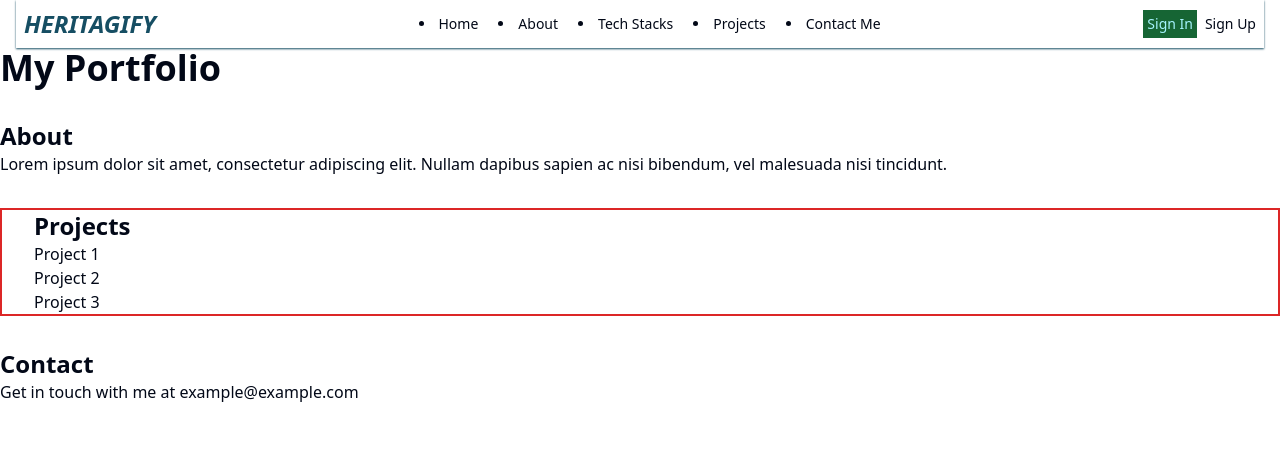
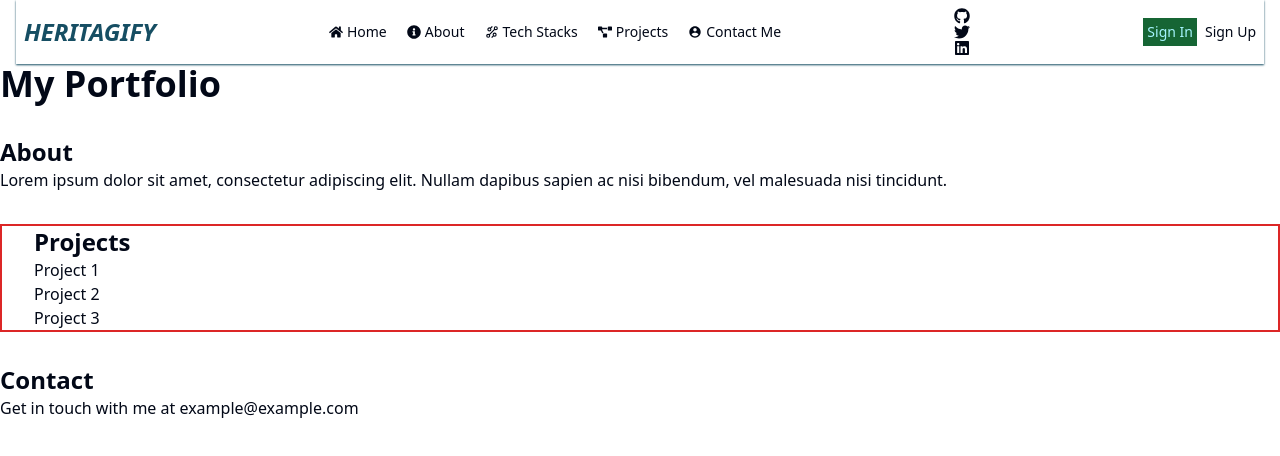
Before and after one commit to Heritagify/My-Portfolio, a Next.js app: page / in a window 1280 px wide. Shown: the top 456 px of the page. Built offline with nearby package versions, Linux system fonts and the light colour scheme.

Commit message:
more improvements with nextjs

```diff
--- a/components/Navbar.tsx
+++ b/components/Navbar.tsx
@@ -1,4 +1,14 @@
 import "../app/globals.css";
+import { FaGithub } from "react-icons/fa";
+import { FaTwitter } from "react-icons/fa";
+import { FaLinkedin } from "react-icons/fa";
+import { IoMdContact } from "react-icons/io";
+import { FaProjectDiagram } from "react-icons/fa";
+import { GrTechnology } from "react-icons/gr";
+import { FaHome } from "react-icons/fa";
+import { FaInfoCircle } from "react-icons/fa";
+
+
 
 export default function Navbar() {
   return (
@@ -8,12 +18,19 @@ export default function Navbar() {
           HERITAGIFY
         </h1>
         <div className="hidden md:flex space-x-5 text-sm ">
-          <li>Home</li>
-          <li>About</li>
-          <li>Tech Stacks</li>
-          <li>Projects</li>
-          <li>Contact Me</li>
+          <li className="flex items-center gap-1"><FaHome />Home</li>
+          <li className="flex items-center gap-1"><FaInfoCircle />About</li>
+          <li className="flex items-center gap-1"><GrTechnology />Tech Stacks</li>
+          <li className="flex items-center gap-1"><FaProjectDiagram />Projects</li>
+          <li className="flex items-center gap-1"><IoMdContact />Contact Me</li>
         </div>
+        <div className="">
+          <FaGithub />
+          <FaTwitter />
+          <FaLinkedin />
+        </div>
+
+
         <div className="space-x-2 text-sm">
           <button className="bg-green-800 text-cyan-200 p-1">Sign In</button>
           <button>Sign Up</button>
```
